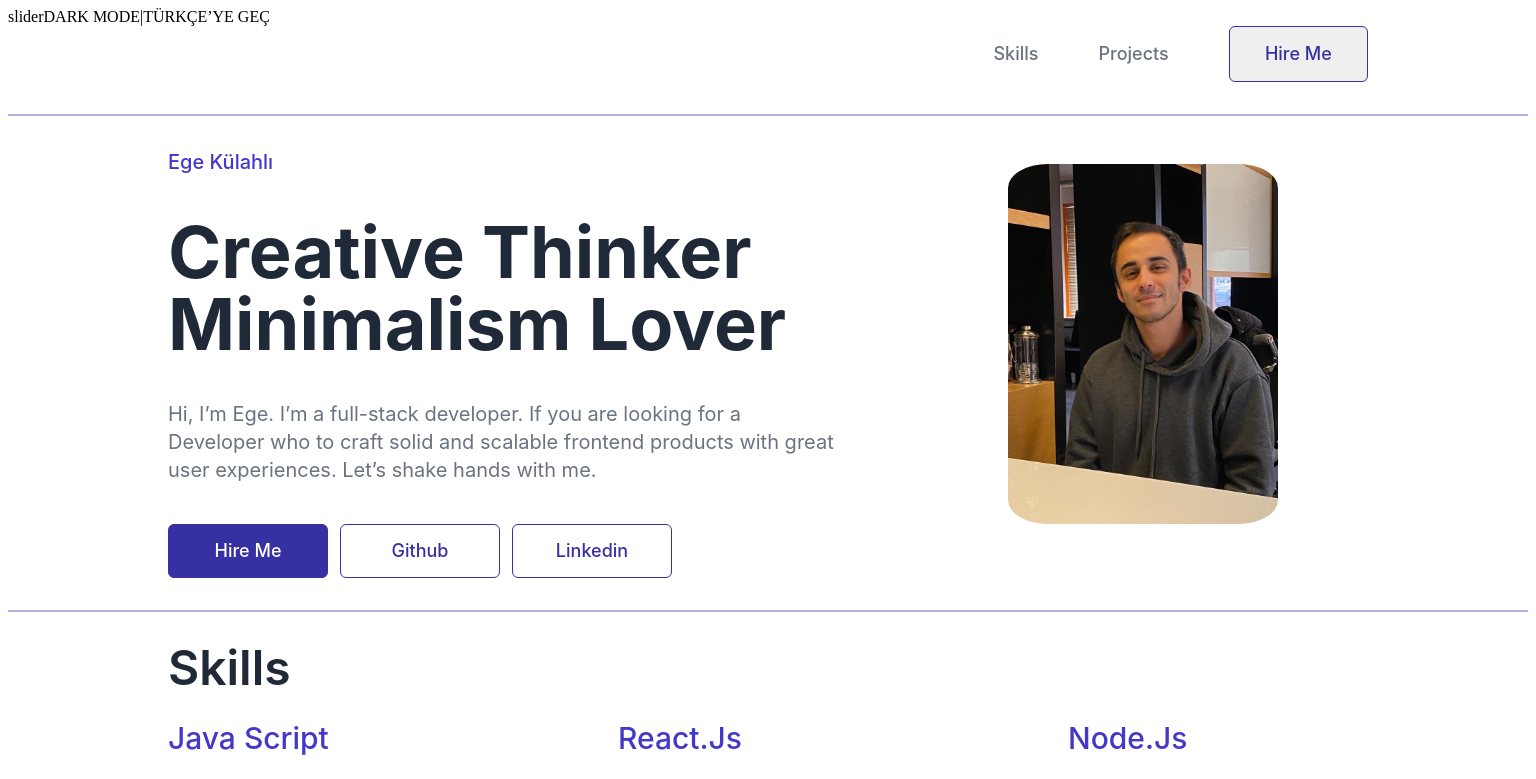
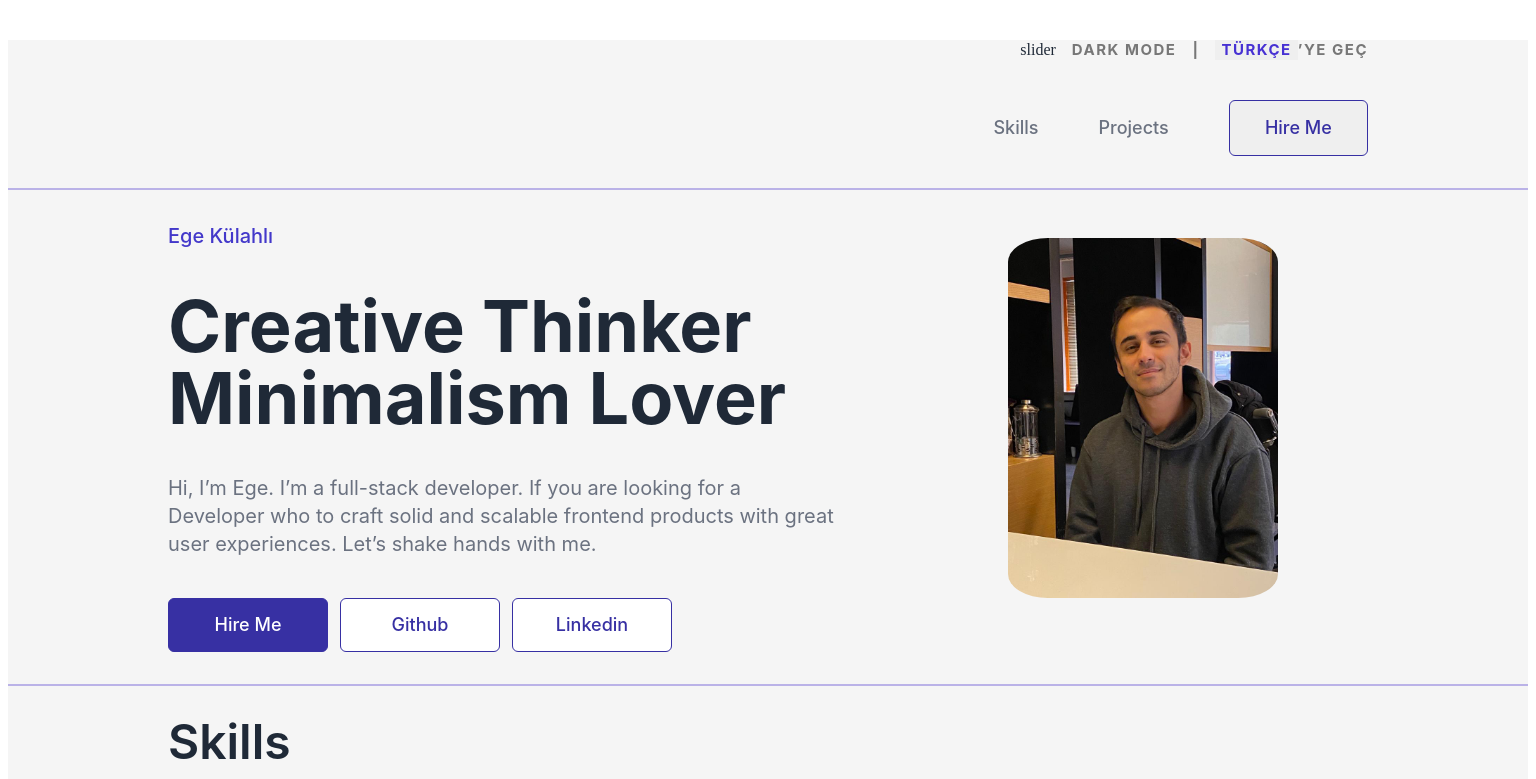
Before and after one commit to egekulahli1/MyCV, a React (Create React App) app: page / in a window 1536 px wide. Shown: the top 779 px of the page. Built offline with nearby package versions, Linux system fonts and the light colour scheme.

Commit message:
28june commit

```diff
--- a/src/App.js
+++ b/src/App.js
@@ -6,9 +6,20 @@ import Profile from "./components/Profile";
 import Footer from "./components/Footer";
 import Navbar from "./components/Navbar";
 import './styles/App.css';
+
+import { createContext, useState} from "react";
+
+export const ThemeContext = createContext(null);
+
 function App() {
+  const [theme, setTheme] = useState('light')
+  const toggleTheme = () => {
+    setTheme((curr) => (curr === 'light' ? 'dark' : 'light'))
+  }
+
   return (
-    <div className="app-container">
+    <ThemeContext.Provider value= {{theme, toggleTheme}}>
+    <div className="app-container" id={theme}>
        <Changer />
        <Navbar />
         <Header />
@@ -17,6 +28,7 @@ function App() {
         <Projects />
         <Footer />
     </div>
+    </ThemeContext.Provider>
   );
 }
 
--- a/src/components/Changer.js
+++ b/src/components/Changer.js
@@ -1,10 +1,11 @@
+import "../styles/Changer.css";
 function Changer() {
   return (
     <div className="Changer">
         <span>slider</span>
-        <span>DARK MODE</span>
-        <span>|</span>
-        <span>TÜRKÇE’YE GEÇ</span>
+        <span className="changer-text">DARK MODE</span>
+        <span className="changer-line">|</span>
+        <span className="changer-text"><button id='language-changer'><span className="language-changer-span">TÜRKÇE</span></button>’YE GEÇ</span>
     </div>
   );
 }
--- /dev/null
+++ b/src/styles/Changer.css
@@ -0,0 +1,47 @@
+@media (min-width: 1440px) {
+    .Changer{
+        display: flex;
+        flex-direction: row;
+        justify-content: flex-end;
+        align-items: center;
+        gap: 1rem;
+        margin-top: 2.5rem;
+        margin-bottom: 2.5rem;
+        padding-left: 10rem;
+        padding-right: 10rem;
+    }
+
+    .changer-text{
+        font-family: 'Inter', sans-serif;
+font-style: normal;
+font-weight: 700;
+font-size: 15px;
+line-height: 18px;
+letter-spacing: 0.1em;
+color: #777777;
+    }
+
+  #language-changer {
+    border: none;
+  }
+
+  .language-changer-span {
+    font-family: 'Inter', sans-serif;
+font-style: normal;
+font-weight: 700;
+font-size: 15px;
+line-height: 18px;
+letter-spacing: 0.1em;
+color:#4731D3;
+  }
+
+  .changer-line{
+    font-family: 'Inter', sans-serif;
+font-style: normal;
+font-weight: 700;
+font-size: 15px;
+line-height: 18px;
+letter-spacing: 0.1em;
+color: #777777;
+  }
+}
--- a/src/styles/Footer.css
+++ b/src/styles/Footer.css
@@ -1,4 +1,4 @@
-@media(max-width:480px) {
+@media(min-width: 320px ) and (max-width: 480px) {
   .footer {
     padding-left: 1rem;
     padding-right: 1rem;
@@ -71,7 +71,7 @@
     color: #0a0a14;
   }
 }
-@media (max-width:768px){
+@media (min-width:481px) and (max-width:768px){
   .footer {
     padding-left: 1.5rem;
     padding-right: 1.5rem;
--- a/src/styles/Header.css
+++ b/src/styles/Header.css
@@ -1,5 +1,5 @@
 
-@media (max-width: 480px) {
+@media (min-width: 320px ) and (max-width: 480px) {
     .pink-line {
         margin-top: 0.5rem;
         border: 1px solid #bab2e7;
@@ -64,7 +64,7 @@
         font-family: 'Inter', sans-serif;
         font-style: normal;
         font-weight: 700;
-        font-size: 20px;
+        font-size: 18px;
         line-height: 20px;
         color: #1F2937;
     }
@@ -135,7 +135,7 @@
     }
 
 }
-@media (max-width: 768px) {
+@media (min-widthh:481px) and (max-width: 768px) {
     .pink-line {
         margin-top: 0.75rem;
         border: 1px solid #bab2e7;
@@ -413,6 +413,16 @@
 
 
 @media (min-width: 1440px) {
+
+    #light {
+        background-color: #F5F5F5;;
+        color : #1F2937;
+    }
+
+    #dark {
+        background-color: #1F2937;
+        color : #F5F5F5;
+    }
 .Header{
     margin-top: 1rem;
     margin-bottom: 2rem;
--- a/src/styles/Navbar.css
+++ b/src/styles/Navbar.css
@@ -1,9 +1,9 @@
-@media (max-width: 480px) {
+@media (min-width: 320px ) and (max-width: 480px) {
     .navbar-title {
         font-family: 'Inter', sans-serif;
     font-style: normal;
     font-weight: 500;
-    font-size: 10px;
+    font-size: 12px;
     line-height: 10px;
     color:
     #6B7280;
@@ -24,13 +24,13 @@
         font-family: 'Inter', sans-serif;
     font-style: normal;
     font-weight: 500;
-    font-size: 10px;
+    font-size: 12px;
     color: #3730A3;
     line-height: 10px;
     }
 
     .Navbar {
-
+        margin-top: 1rem;
         padding-right: 1rem;
         padding-left: 1rem;
         display: flex;
@@ -41,7 +41,7 @@
 
     }
 }
-@media (max-width: 768px){
+@media (min-width: 481px) and (max-width: 768px){
     .navbar-title {
         font-family: 'Inter', sans-serif;
     font-style: normal;
@@ -87,7 +87,7 @@
     }
 }
 
-@media (min-width: 769px) {
+@media (min-width: 769px) and (max-width: 1439px) {
     .navbar-title {
         font-family: 'Inter', sans-serif;
     font-style: normal;
--- a/src/styles/Profile.css
+++ b/src/styles/Profile.css
@@ -1,4 +1,4 @@
-@media (max-width:480px) {
+@media (min-width: 320px ) and (max-width: 480px) {
   .profile {
     padding-left: 1rem;
     padding-right: 1rem;
@@ -98,7 +98,7 @@
   }
 
 }
-@media (max-width:768px){
+@media (min-width: 481px) and (max-width:768px){
   .profile {
     padding-left: 1.5rem;
     padding-right: 1.5rem;
@@ -199,7 +199,7 @@
 }
 
 
-@media (min-width: 769px) {
+@media (min-width: 769px) and (max-width:1439px){
   .profile {
     padding-left: 5rem;
     padding-right: 5rem;
--- a/src/styles/Projects.css
+++ b/src/styles/Projects.css
@@ -1,4 +1,4 @@
-@media (max-width:480px){
+@media (min-width: 320px ) and (max-width: 480px){
   .pink-line {
     margin-top: 1rem;
     border: 1px solid #bab2e7;
@@ -82,7 +82,7 @@ font-weight: 600;
 
 }
 }
-@media (max-width:768px){
+@media (min-width: 481px) and (max-width:768px){
   .pink-line {
     margin-top: 1rem;
     border: 1px solid #bab2e7;
@@ -165,7 +165,7 @@ font-weight: 600;
   letter-spacing: 0.05em;
 }
 }
-@media(min-width:769px) {
+@media(min-width:769px) and (max-width:1439px) {
   .pink-line {
     margin-top: 1.75rem;
     border: 1px solid #bab2e7;
--- a/src/styles/Skills.css
+++ b/src/styles/Skills.css
@@ -1,4 +1,4 @@
-@media (max-width: 480px) {
+@media (min-width: 320px ) and (max-width: 480px) {
     .Skills{
         padding-left: 1rem;
         padding-right: 1rem;
@@ -55,7 +55,7 @@
     }
 
 }
-@media(max-width:768px) {
+@media (min-width:481px) and (max-width:768px) {
     .Skills{
         padding-left: 1.5rem;
         padding-right: 1.5rem;
@@ -181,6 +181,7 @@
 .Skills{
     padding-left: 10rem;
     padding-right: 10rem;
+    padding-bottom: 1rem;
 }
 
 .skills-title-container{
@@ -200,7 +201,6 @@ color: #1F2937;
     display: flex;
     flex-direction: row;
     justify-content: space-between;
-
 }
 
 .skill-type{
@@ -225,8 +225,8 @@ color: #4338CA;
     font-family: 'Inter', sans-serif;
 font-style: normal;
 font-weight: 400;
-font-size: 16px;
-line-height: 20px;
+font-size: 20px;
+line-height: 25px;
 color: #6B7280;
 }
 
```
